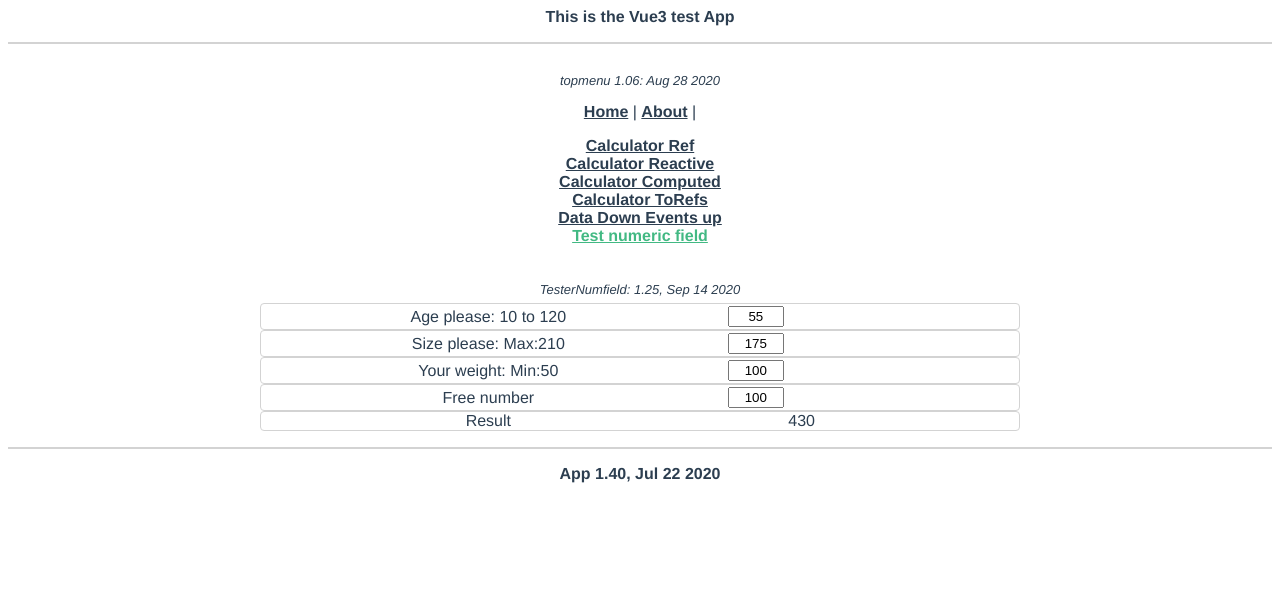
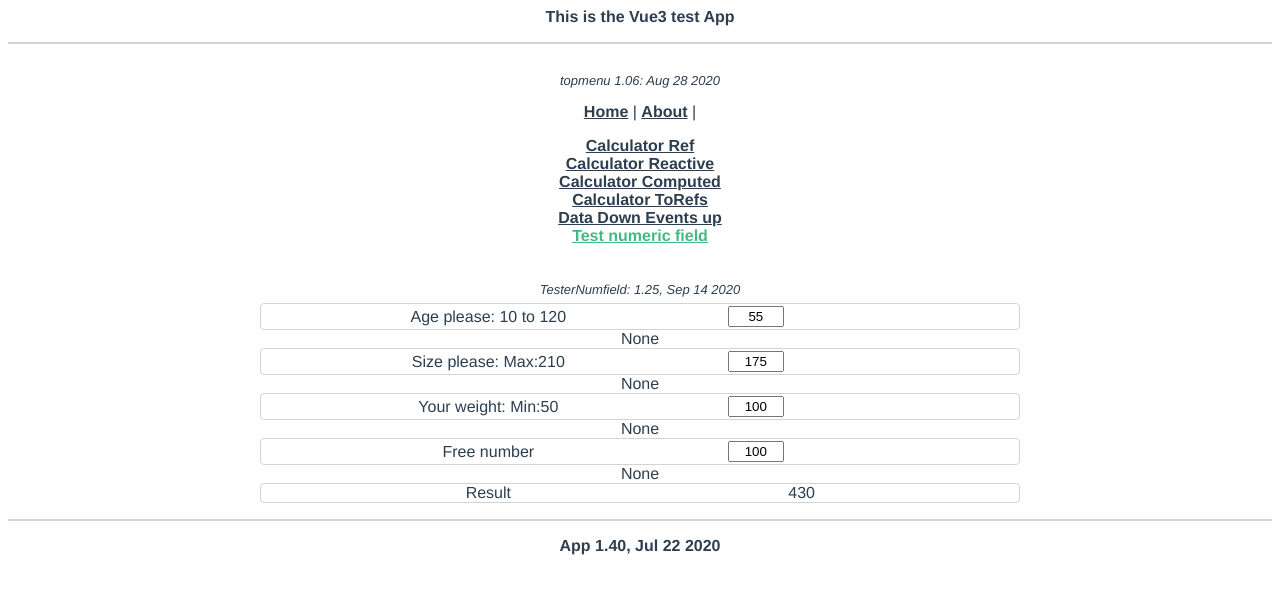
Before and after one commit to yves40/Vue3-Composition, a Vue app: page /#/TesterNumfield in a window 1280 px wide. Shown: the top 594 px of the page. Built offline with nearby package versions, Linux system fonts and the light colour scheme.

Commit message:
Now works on error handling

```diff
--- a/src/views/numfield.vue
+++ b/src/views/numfield.vue
@@ -2,7 +2,10 @@
   <div class="grid2-60 viewframe">
     <span>{{msg}}</span>
     <input type="text" class="field" v-model="thenumber" />
-</div>
+  </div>
+  <div>
+    {{ error }}
+  </div>
 </template>
 
 <script>
@@ -20,14 +23,14 @@ export default {
   name: 'numfield',
   setup(props, {emit}) {
 
-    let Version = 'numfield: 1.38, Sep 14 2020 '
+    let Version = 'numfield: 1.41, Sep 14 2020 '
 
     console.log(JSON.stringify(props))
 
     const thenumber = modelNumberWrapper(props, emit, 'modelValue');
     const min = props.minvalue;
     const max = props.maxvalue;
-    let error = "";
+    let error = "None";
     let msg;
 
     msg = props.message;
@@ -71,6 +74,7 @@ export default {
     return {
       thenumber,
       msg,
+      error,
       Version,
     }
   }
```
